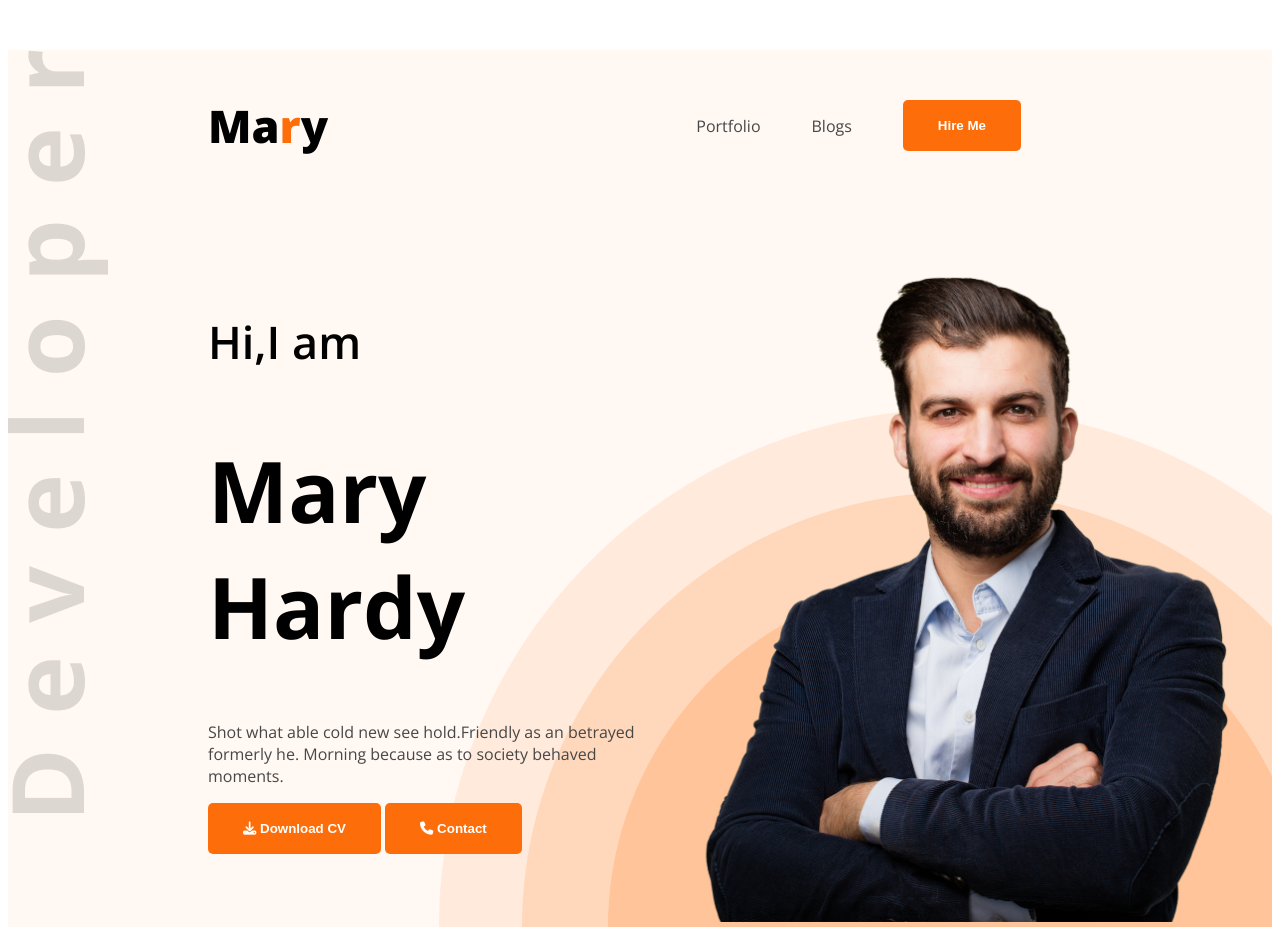
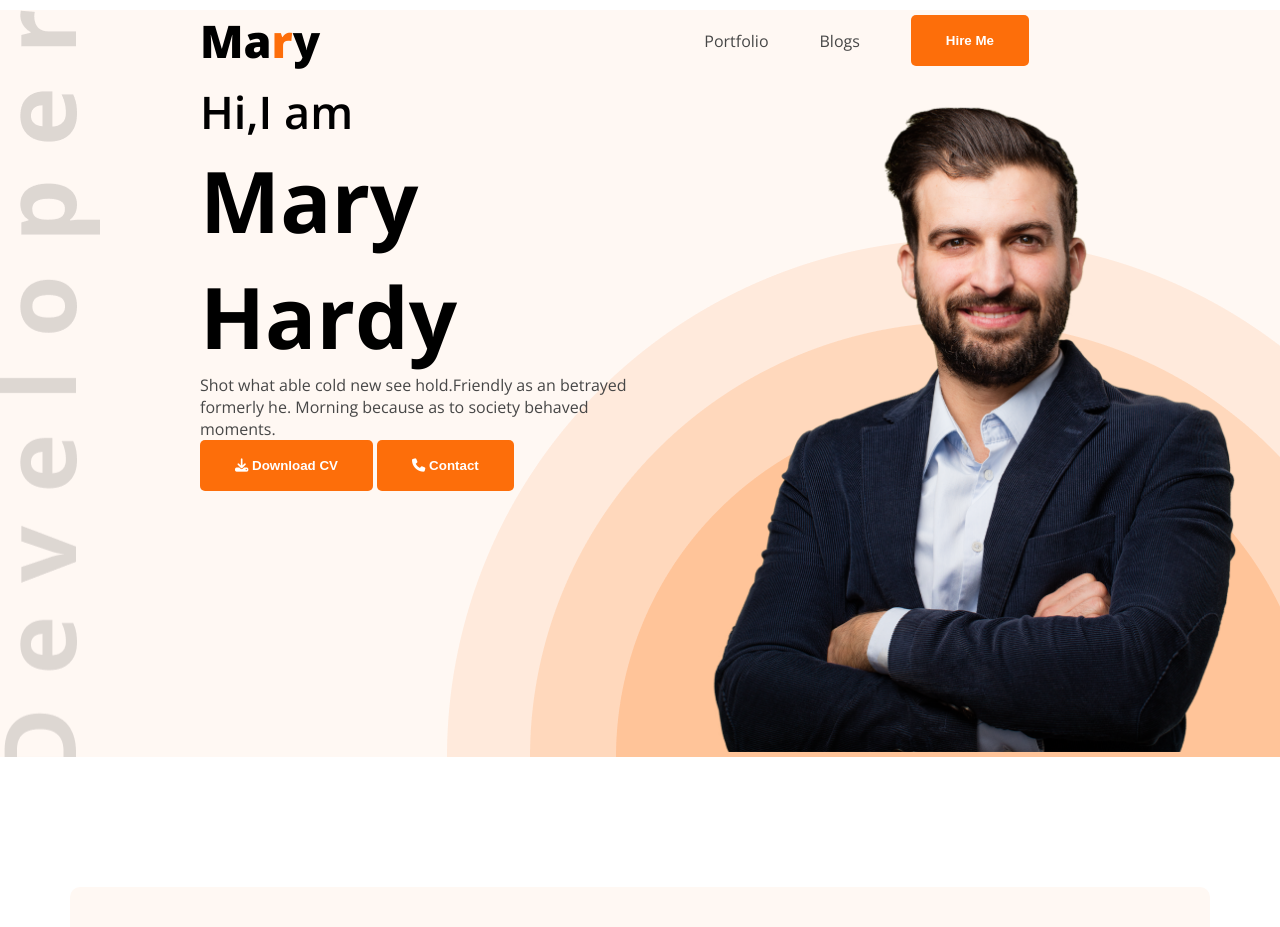
Before and after one commit to tangilakhatun/web-dev-portfolio, a plain HTML site: page index.html in a window 1280 px wide. Shown: the top 927 px of the page. Drawn offline with nearby package versions, Linux system fonts and the light colour scheme.

Commit message:
added some style

```diff
--- a/styles/portfolio.css
+++ b/styles/portfolio.css
@@ -1,4 +1,7 @@
-
+*{
+    margin: 0;
+    padding: 0;
+}
 
 .open-sans-normal {
   font-family: "Open Sans", sans-serif;
@@ -14,7 +17,7 @@ nav{
 display: flex;
 align-items: center;
 justify-content: space-between;
-margin: 50px 200px;
+margin:10px 200px;
 }
 .nav-title{
     font-weight: 800;
```
